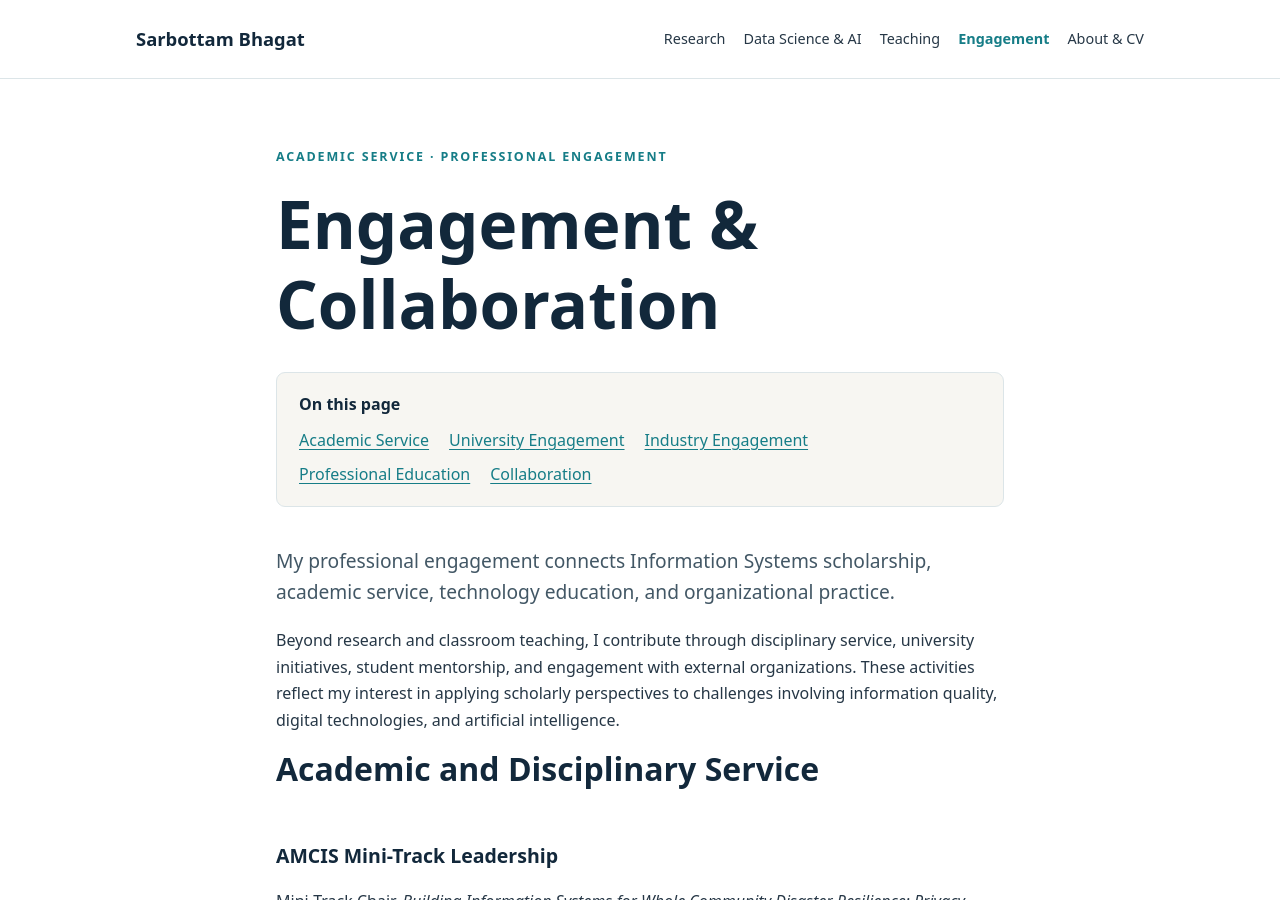
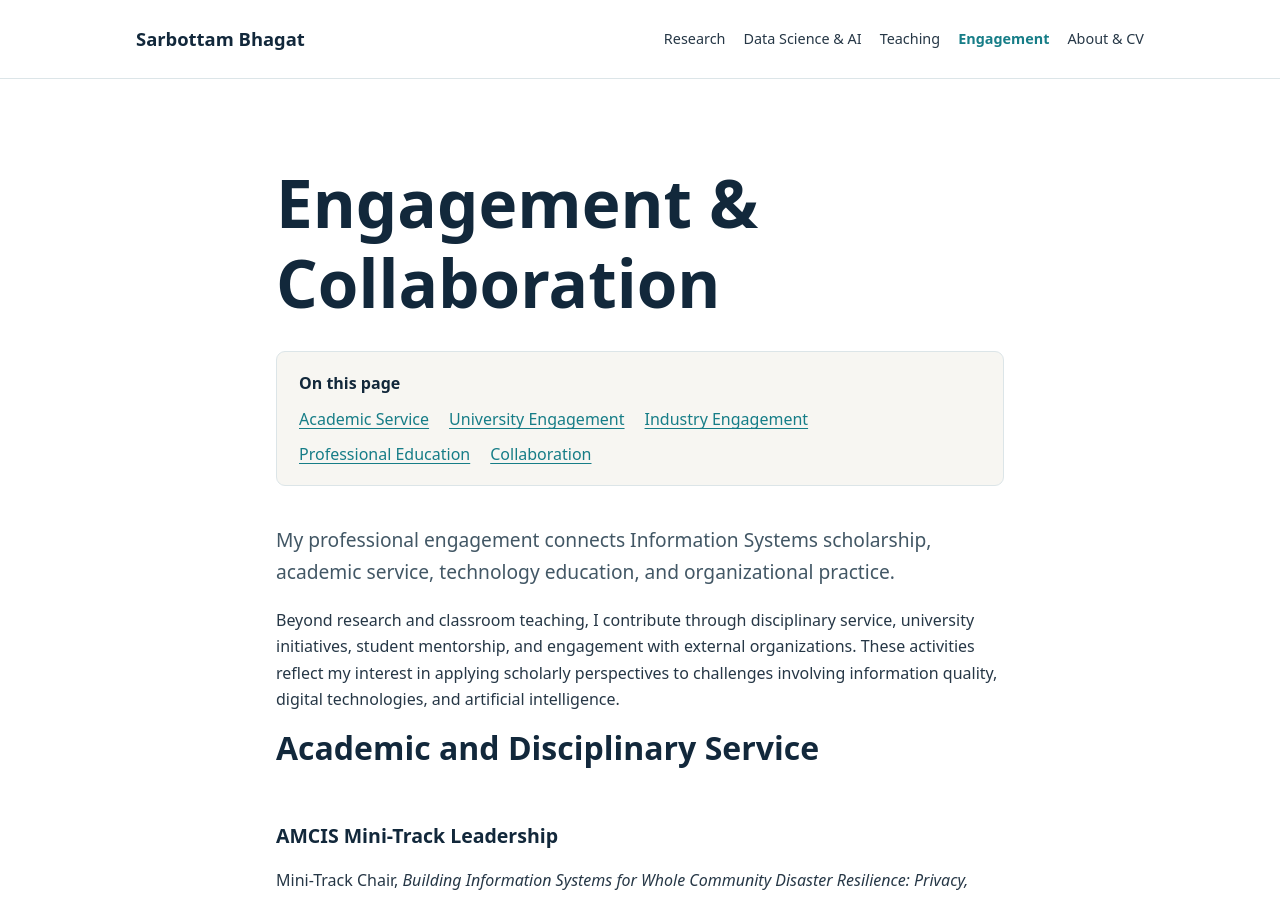
Before and after one commit to sarbottambhagat/sarbottambhagat.github.io, a Jekyll site: the page built from engagement.md, in a window 1280 px wide and 900 px high. Built offline with Jekyll 4.4.1, drawn with Linux system fonts in a browser that asks for light colours.

Commit message:
Remove redundant page eyebrow label

```diff
--- a/engagement.md
+++ b/engagement.md
@@ -5,7 +5,6 @@ slug: engagement
 permalink: /engagement/
 ---
 <section class="section"><div class="wrap content">
-<div class="eyebrow">Academic Service · Professional Engagement</div>
 <h1>Engagement &amp; Collaboration</h1>
 <nav class="page-toc" aria-label="On this page"><strong>On this page</strong><ul><li><a href="#academic-service">Academic Service</a></li><li><a href="#university-engagement">University Engagement</a></li><li><a href="#industry-engagement">Industry Engagement</a></li><li><a href="#professional-education">Professional Education</a></li><li><a href="#collaboration">Collaboration</a></li></ul></nav>
 <p class="lead">My professional engagement connects Information Systems scholarship, academic service, technology education, and organizational practice.</p>
```
